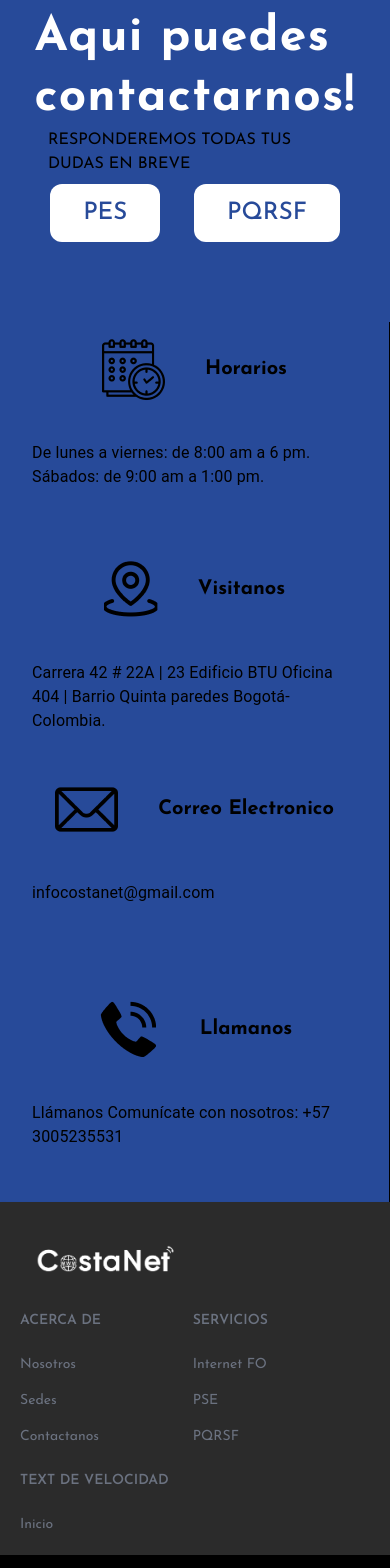
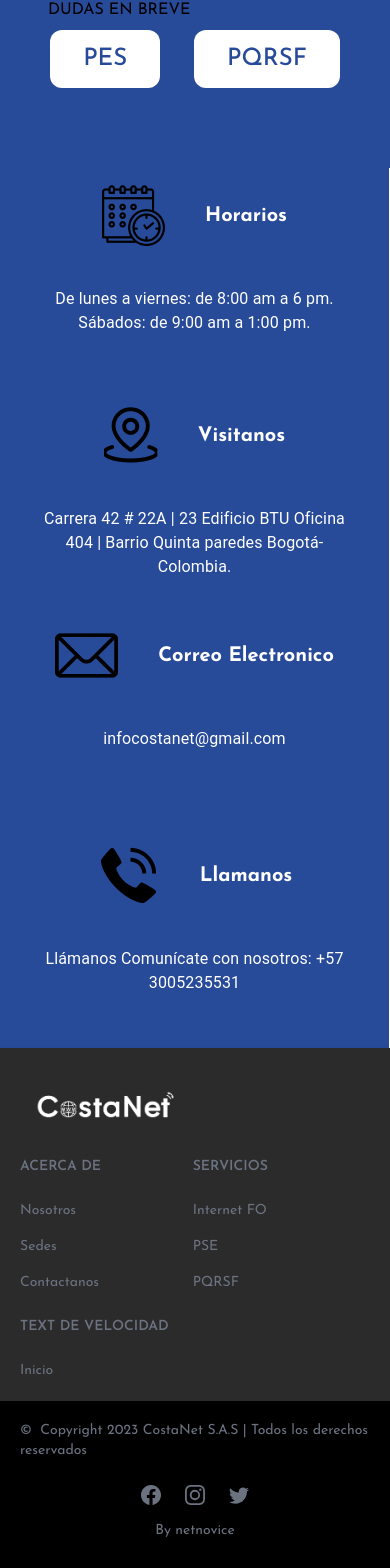
Before and after one commit to labs-company/costanet, a Next.js app: page / in a window 390 px wide. Shown: the part 2006-3574 px from the top of the page. Built offline with nearby package versions, Linux system fonts and the light colour scheme.

Commit message:
fix: Cambios en mobile

```diff
--- a/app/contacto/page.tsx
+++ b/app/contacto/page.tsx
@@ -45,7 +45,10 @@ export default function PageContacto() {
             </div>
           </div>
         </div>
-        <Grid container sx={{ paddingTop: "1.5rem" }}>
+        <Grid
+          container
+          sx={{ paddingTop: "1.5rem", color: "#fff", textAlign: "center" }}
+        >
           <Grid xs={12} sm={6} md={3}>
             <Box
               sx={{
--- a/components/Footer.tsx
+++ b/components/Footer.tsx
@@ -44,7 +44,7 @@ export default function FooterWithSocialMediaIcons() {
           </div>
         </div>
         <div className="bg-black">
-          <div className="w-full sm:flex sm:items-center sm:justify-between p-5">
+          <div className="w-full flex-col flex items-center sm:justify-between p-5 gap-y-2 justify-center">
             <Footer.Copyright
               by="Copyright 2023 CostaNet S.A.S | Todos los derechos reservados"
               href="#"
@@ -54,7 +54,7 @@ export default function FooterWithSocialMediaIcons() {
               <Footer.Icon href="#" icon={BsInstagram} />
               <Footer.Icon href="#" icon={BsTwitter} />
             </div>
-            <Footer.LinkGroup>
+            <Footer.LinkGroup className="py-2">
               <Footer.Link href="github.com/nettenam-labs">
                 By netnovice
               </Footer.Link>
--- a/components/ServiceClientComponet.tsx
+++ b/components/ServiceClientComponet.tsx
@@ -45,7 +45,7 @@ export default function ServiceClientComponet() {
           display: "flex",
           justifyContent: "center",
           flexDirection: "column",
-          //   width: matches ? "max-content" : "auto",
+          width: matches ? "initial" : "auto",
         }}
       >
         <div className="pt-5 p-0 flex content-center h-auto">
--- a/components/SpeedTest.tsx
+++ b/components/SpeedTest.tsx
@@ -78,8 +78,8 @@ export default function SpeedTest() {
               elementLoader.speedTotal ? "hiden" : "hiden-none"
             }`}
           >
-            <p className="text-9xl ">{totalSpeed}</p>
-            <small className="text-lg"> Mbps.</small>
+            <p className="sm:text-9xl">{totalSpeed}</p>
+            <small className="text-md"> Mbps.</small>
           </div>
           <button onClick={handleClickTest} className="text-2xl">
             {message}
```
